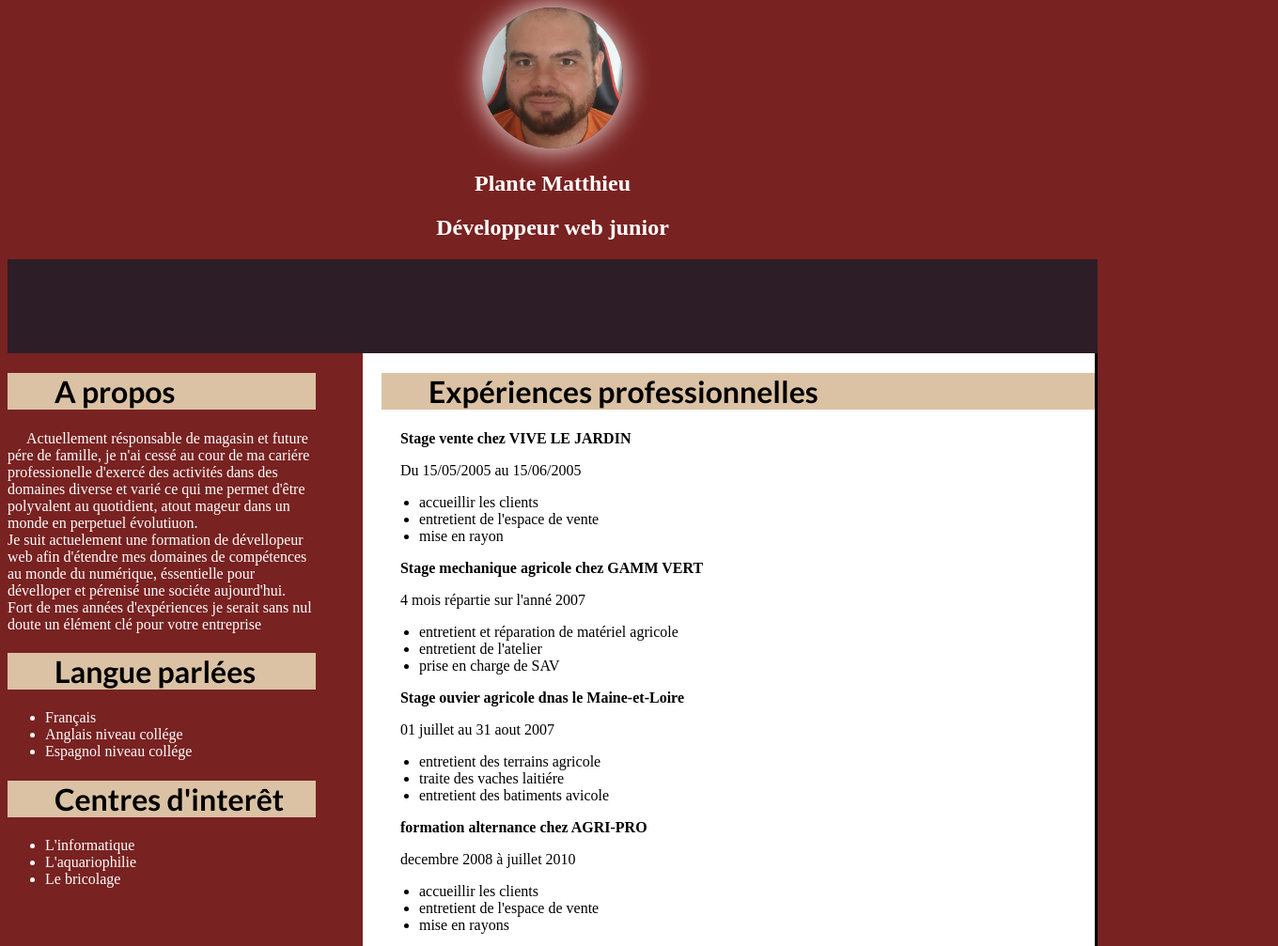
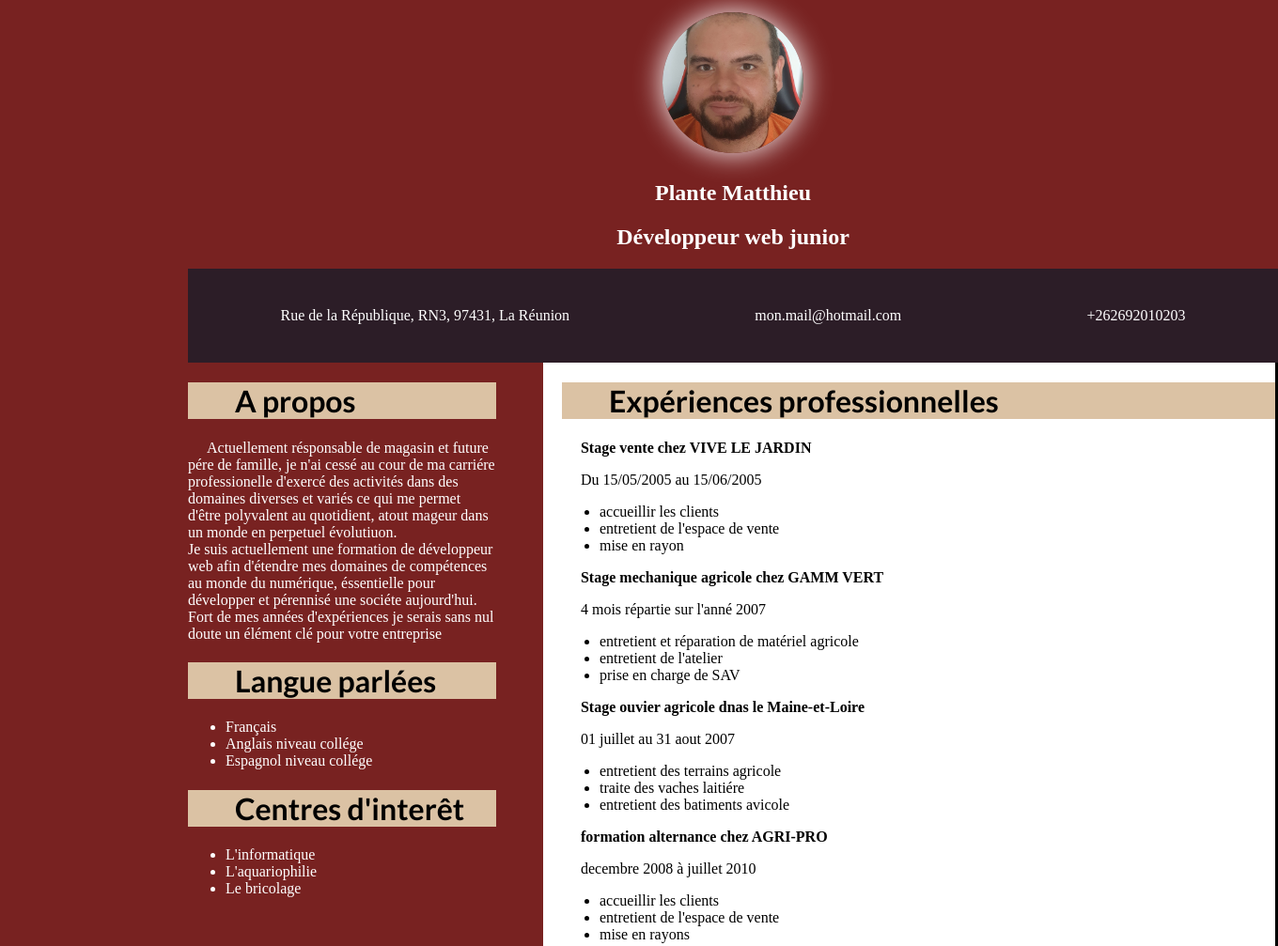
Before and after one commit to matt974pl/Curriculum-Vitae, a plain HTML site: page index.html in a window 1280 px wide. Shown: the top 1007 px of the page at 94% size, 1360 px wide, since content can reach past the window. Drawn offline with Linux system fonts and the light colour scheme; a web font is replaced by a local one.

Commit message:
insertion des liens

```diff
--- a/assets/css/style.css
+++ b/assets/css/style.css
@@ -4,7 +4,7 @@
     src: url(../fond/Raleway/Raleway-VariableFont_wght.ttf);
     src: url(../fond/Raleway/Raleway-Italic-VariableFont_wght.ttf);
 }
-img{
+#profil{
     width: 150px;
     height: 150px;
     object-fit: cover;
@@ -13,18 +13,22 @@ img{
 }
 nav{
     background-color: #2c1d27;
-    background-size:auto;
     width: 1160px;
     height: 100px;
-    margin: 0%;
+    display: flex;
+    justify-content: space-around;
+    align-items: center;
+}
+a{
+    color: white;
+    text-decoration: none;
 }
 body{
     width: 1160px;
+    margin-left: 200px;
     text-align: center;
     background-color: #782221;
-    background-size: auto;
     color: white;
-
 }
 main{
     background-color: white;
@@ -42,7 +46,6 @@ main{
     background-color: #782221;
     width: 350px;
     padding-right: 50px;
-
 }
 h1{
     font-family: "lato";
@@ -54,3 +57,7 @@ p{
     font-family: "raleway";
     text-indent: 20px;
 }
+img{
+    width: 40px; height: 40px;
+    margin: 5px;
+}
--- a/index.html
+++ b/index.html
@@ -9,20 +9,28 @@
 </head>
 <body>
         <header>
-                <img src="assets/images/ma photo.jpg" alt="ma photo de profil">
+                <img id="profil" src="assets/images/ma photo.jpg" alt="ma photo de profil">
                 <h2>Plante Matthieu</h2>
                 <h2>Développeur web junior</h2>
         </header>
         <nav>
-
+            <div>
+                <a href="https://www.google.com/maps/place/La+Plaine+des+Palmistes/@-21.1390072,55.6199114,14.75z/data=!4m6!3m5!1s0x2178707fca3b2271:0xfc148dc34aeffe2a!8m2!3d-21.1352535!4d55.6259077!16s%2Fg%2F1z264mhz6?entry=ttu" target="_blank" id="adresse">Rue de la République, RN3, 97431, La Réunion</a>
+            </div>
+            <div>
+                <a href="mailto:mon.mail@hotmail.com" id="mail">mon.mail@hotmail.com</a>
+            </div>
+            <div>
+                <a href="tel:+262692010203" id="numero">+262692010203</a>
+            </div>
         </nav>
         <main>
                 <div id="secondaire">
                     <h1>A propos</h1>
-                    <p>Actuellement résponsable de magasin et future pére de famille, je n'ai cessé au cour de ma cariére professionelle d'exercé des activités dans des domaines diverse et varié ce qui me permet d'être polyvalent au quotidient,
+                    <p>Actuellement résponsable de magasin et future pére de famille, je n'ai cessé au cour de ma carriére professionelle d'exercé des activités dans des domaines diverses et variés ce qui me permet d'être polyvalent au quotidient,
                     atout mageur dans un monde en perpetuel évolutiuon. <br>
-                    Je suit actuelement une formation de dévellopeur web afin d'étendre mes domaines de compétences au monde du numérique, éssentielle pour dévelloper et pérenisé une sociéte aujourd'hui. <br>
-                    Fort de mes années d'expériences je serait sans nul doute un élément clé pour votre entreprise</p>
+                    Je suis actuellement une formation de développeur web afin d'étendre mes domaines de compétences au monde du numérique, éssentielle pour développer et pérennisé une sociéte aujourd'hui. <br>
+                    Fort de mes années d'expériences je serais sans nul doute un élément clé pour votre entreprise</p>
                     <h1>Langue parlées</h1>
                     <ul>
                         <li>Français</li>
@@ -71,7 +79,7 @@
                     <ul>
                         <li>passage de commande et gestion des stocks</li>
                         <li>gestion du commerce</li>
-                        <li>développement de nouvelle gamme de produit</li>
+                        <li>développement de nouvelles gammes de produits</li>
                         <li>mise en place du commerce internationale au sein de la société </li>
                     </ul>
                     <h1>Diplômes/formations</h1>
@@ -99,10 +107,12 @@
                         <li>prospecté et consolidé des partenariats avec des nouveaux fournisseurs internationaux </li>
                     </ul>
                 </div>
-
         </main>
         <footer>
-            Dernière mise à jour le...
+                <a href="https://fr.linkedin.com/" target="_blank" rel="noopener noreferrer"> <img src="./assets/flaticon/linkedin.png" alt="logo linkedin"></a>
+                <a href="https://twitter.com/?lang=fr" target="_blank" rel="noopener noreferrer"> <img src="./assets/flaticon/twitter.png" alt="logo twitter"></a>
+                <a href="https://github.com/" target="_blank" rel="noopener noreferrer"> <img src="./assets/flaticon/signe-github.png" alt="logo github"></a>
+            <p>Dernière mise à jour le...</p>
         </footer>
 </body>
 </html>
```
